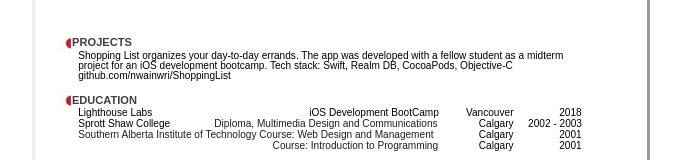
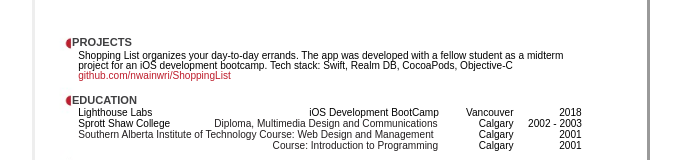
Before and after one commit to nwainwri/nwainwri.github.io, a plain HTML site: page index.html in a window 1280 px wide. Shown: the part 391-551 px from the top of the page, without its empty margins (302-983 px from the left). Drawn offline with Linux system fonts and the light colour scheme.

Commit message:
changed github.com shoppinglist to an actual link

```diff
--- a/index.html
+++ b/index.html
@@ -80,27 +80,36 @@ div.cls_011{font-family:Arial,serif;font-size:10.1px;color:rgb(34,30,31);font-we
 <div style="position:absolute;left:37.11px;top:424.33px" class="cls_002"><span class="cls_002">PROJECTS</span></div>
 <div style="position:absolute;left:43.20px;top:438.49px" class="cls_009"><span class="cls_009">Shopping List organizes your day-to-day errands. The app was developed with a fellow student as a midterm</span></div>
 <div style="position:absolute;left:43.20px;top:448.49px" class="cls_009"><span class="cls_009">project for an iOS development bootcamp. Tech stack: Swift, Realm DB, CocoaPods, Objective-C</span></div>
-<div style="position:absolute;left:43.20px;top:458.49px" class="cls_009"><span class="cls_009">github.com/nwainwri/ShoppingList</span></div>
+<div style="position:absolute;left:43.20px;top:458.49px" class="cls_009"><span class="cls_009"><A HREF="http://www.github.com/nwainwri/ShoppingList">github.com/nwainwri/ShoppingList</A></span></div>
+
 <div style="position:absolute;left:36.89px;top:481.58px" class="cls_002"><span class="cls_002">EDUCATION</span></div>
+
 <div style="position:absolute;left:43.20px;top:495.46px" class="cls_009"><span class="cls_009">Lighthouse Labs</span></div>
 <div style="position:absolute;left:274.28px;top:495.46px" class="cls_009"><span class="cls_009">iOS Development BootCamp</span></div>
 <div style="position:absolute;left:431.00px;top:495.46px" class="cls_009"><span class="cls_009">Vancouver</span></div>
 <div style="position:absolute;left:524.23px;top:495.46px" class="cls_009"><span class="cls_009">2018</span></div>
+
+
 <div style="position:absolute;left:43.20px;top:506.46px" class="cls_009"><span class="cls_009">Sprott Shaw College</span></div>
 <div style="position:absolute;left:179.27px;top:506.46px" class="cls_010"><span class="cls_010">Diploma, Multimedia Design and Communications</span></div>
 <div style="position:absolute;left:443.80px;top:506.46px" class="cls_009"><span class="cls_009">Calgary</span></div>
 <div style="position:absolute;left:493.10px;top:506.46px" class="cls_009"><span class="cls_009">2002 - 2003</span></div>
+
 <div style="position:absolute;left:43.20px;top:517.46px" class="cls_010"><span class="cls_010">Southern Alberta Institute of Technology  Course: Web Design and Management</span></div>
 <div style="position:absolute;left:443.80px;top:517.46px" class="cls_009"><span class="cls_009">Calgary</span></div>
 <div style="position:absolute;left:524.23px;top:517.46px" class="cls_009"><span class="cls_009">2001</span></div>
 <div style="position:absolute;left:237.60px;top:528.46px" class="cls_010"><span class="cls_010">Course: Introduction to Programming</span></div>
 <div style="position:absolute;left:443.80px;top:528.46px" class="cls_009"><span class="cls_009">Calgary</span></div>
 <div style="position:absolute;left:524.23px;top:528.46px" class="cls_009"><span class="cls_009">2001</span></div>
+
+
 <div style="position:absolute;left:36.56px;top:549.29px" class="cls_002"><span class="cls_002">EXPERIENCE</span></div>
+
 <div style="position:absolute;left:43.20px;top:564.15px" class="cls_011"><span class="cls_011">Call Centre Rep</span></div>
 <div style="position:absolute;left:358.74px;top:564.15px" class="cls_011"><span class="cls_011">CBV/FLG</span></div>
 <div style="position:absolute;left:441.02px;top:564.15px" class="cls_011"><span class="cls_011">Burnaby</span></div>
 <div style="position:absolute;left:493.10px;top:564.15px" class="cls_011"><span class="cls_011">2016 - 2017</span></div>
+
 <div style="position:absolute;left:43.20px;top:575.15px" class="cls_011"><span class="cls_011">English Comm Assistant</span></div>
 <div style="position:absolute;left:328.73px;top:575.15px" class="cls_011"><span class="cls_011">CBC Vancouver</span></div>
 <div style="position:absolute;left:431.01px;top:575.15px" class="cls_011"><span class="cls_011">Vancouver</span></div>
@@ -108,7 +117,6 @@ div.cls_011{font-family:Arial,serif;font-size:10.1px;color:rgb(34,30,31);font-we
 
 
 <div style="position:absolute;left:43.20px;top:586.15px" class="cls_011"><span class="cls_011">Customer Service Rep</span></div>
-
 <div style="position:absolute;left:359.30px;top:586.15px" class="cls_011"><span class="cls_011">Fortis BC</span></div>
 <div style="position:absolute;left:414.01px;top:586.15px" class="cls_011"><span class="cls_011">Prince George</span></div>
 <div style="position:absolute;left:493.10px;top:586.15px" class="cls_011"><span class="cls_011">2011 - 2014</span></div>
@@ -118,28 +126,28 @@ div.cls_011{font-family:Arial,serif;font-size:10.1px;color:rgb(34,30,31);font-we
 <div style="position:absolute;left:293.15px;top:597.15px" class="cls_011"><span class="cls_011">Nintendo of Canada Ltd.</span></div>
 <div style="position:absolute;left:431.02px;top:597.15px" class="cls_011"><span class="cls_011">Vancouver</span></div>
 <div style="position:absolute;left:493.10px;top:597.15px" class="cls_011"><span class="cls_011">2010 - 2011</span></div>
+
 <div style="position:absolute;left:43.20px;top:608.15px" class="cls_011"><span class="cls_011">Support Services</span></div>
 <div style="position:absolute;left:328.72px;top:608.15px" class="cls_011"><span class="cls_011">ASKA Research</span></div>
 <div style="position:absolute;left:431.01px;top:608.15px" class="cls_011"><span class="cls_011">Vancouver</span></div>
 <div style="position:absolute;left:524.23px;top:608.15px" class="cls_011"><span class="cls_011">2009</span></div>
+
 <div style="position:absolute;left:43.20px;top:619.15px" class="cls_011"><span class="cls_011">Personal Assistant</span></div>
 <div style="position:absolute;left:307.61px;top:619.15px" class="cls_011"><span class="cls_011">Peter Jensen Homes</span></div>
 <div style="position:absolute;left:431.01px;top:619.15px" class="cls_011"><span class="cls_011">Vancouver</span></div>
 <div style="position:absolute;left:524.23px;top:619.15px" class="cls_011"><span class="cls_011">2009</span></div>
+
 <div style="position:absolute;left:43.20px;top:630.15px" class="cls_011"><span class="cls_011">Contract Admin Assistant</span></div>
 <div style="position:absolute;left:302.61px;top:630.15px" class="cls_011"><span class="cls_011">Gibbs Gage Architect</span></div>
 <div style="position:absolute;left:443.82px;top:630.15px" class="cls_011"><span class="cls_011">Calgary</span></div>
 <div style="position:absolute;left:493.10px;top:630.15px" class="cls_011"><span class="cls_011">2006 - 2009</span></div>
+
 <div style="position:absolute;left:37.12px;top:644.97px" class="cls_002"><span class="cls_002">VOLUNTEER</span></div>
-
 
 <div style="position:absolute;left:43.20px;top:656.19px" class="cls_009"><span class="cls_009">Free Geek</span></div>
 <div style="position:absolute;left:311.08px;top:656.19px" class="cls_009"><span class="cls_009">E-Waste Technician</span></div>
 <div style="position:absolute;left:431.00px;top:656.19px" class="cls_009"><span class="cls_009">Vancouver</span></div>
 <div style="position:absolute;left:524.23px;top:656.19px" class="cls_009"><span class="cls_009">2014</span></div>
-
-
-
 
 <div style="position:absolute;left:43.20px;top:667.19px" class="cls_009"><span class="cls_009">93.1 CFIS-FM</span></div>
 <div style="position:absolute;left:358.08px;top:667.19px" class="cls_009"><span class="cls_009">Producer</span></div>
```
